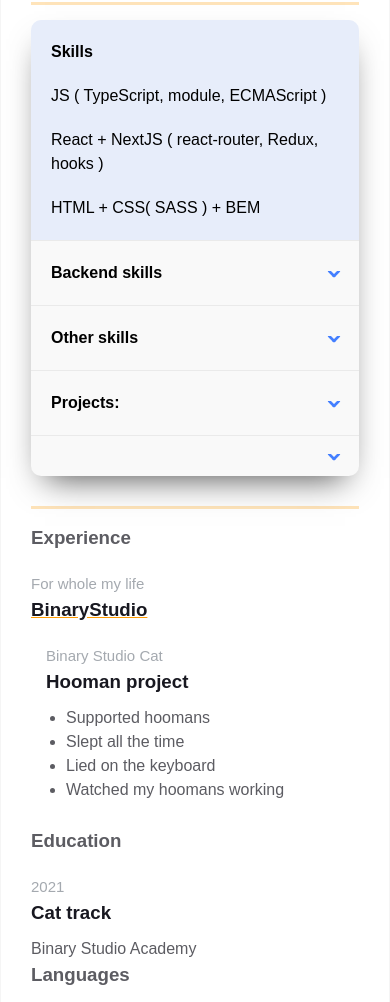
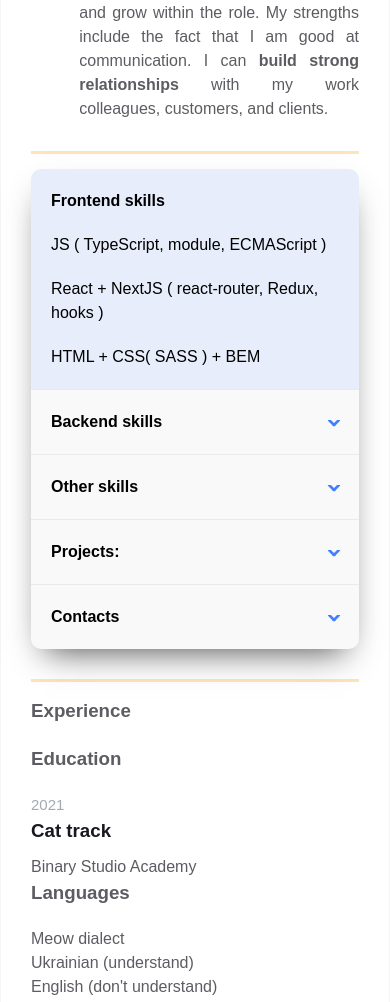
Before and after one commit to sudak-off/homepage, a plain HTML site: page index.html in a window 390 px wide. Shown: the part 792-1794 px from the top of the page. Drawn offline with Linux system fonts and the light colour scheme.

Commit message:
fix responsive

```diff
--- a/index.html
+++ b/index.html
@@ -176,7 +176,7 @@
 										data-actab-group="0"
 										data-actab-id="0"
 									>
-										<h4 class="accordion-item__label">Skills</h4>
+										<h4 class="accordion-item__label">Frontend skills</h4>
 										<div class="accordion-item__container">
 											<p>JS ( TypeScript, module, ECMAScript )</p>
 											<p>React + NextJS ( react-router, Redux, hooks )</p>
@@ -236,7 +236,7 @@
 										data-actab-group="0"
 										data-actab-id="4"
 									>
-										<h4 class="accordion-item__label"></h4>
+										<h4 class="accordion-item__label">Contacts</h4>
 										<div class="accordion-item__container">
 											<div class="header__contacts">
 												<a href="#"
@@ -295,7 +295,7 @@
 							<div class="experiences">
 								<div class="experiences">
 									<h3 class="experiences__header">Experience</h3>
-									<div class="experiences__company">
+									<!-- <div class="experiences__company">
 										<div class="experiences__company-header">
 											<span class="experiences__company-header-durability"
 												>For whole my life</span
@@ -319,7 +319,7 @@
 												<li>Watched my hoomans working</li>
 											</ul>
 										</div>
-									</div>
+									</div> -->
 								</div>
 							</div>
 
--- a/style.css
+++ b/style.css
@@ -53,6 +53,7 @@ body {
 
 .header {
 	display: flex;
+	flex-wrap: wrap;
 	justify-content: space-around;
 	align-items: center;
 	margin-bottom: 20px;
@@ -61,6 +62,7 @@ body {
 }
 
 .header__foto img {
+	margin: 20px;
 	width: 150px;
 	height: 150px;
 	border-radius: 50%;
```
